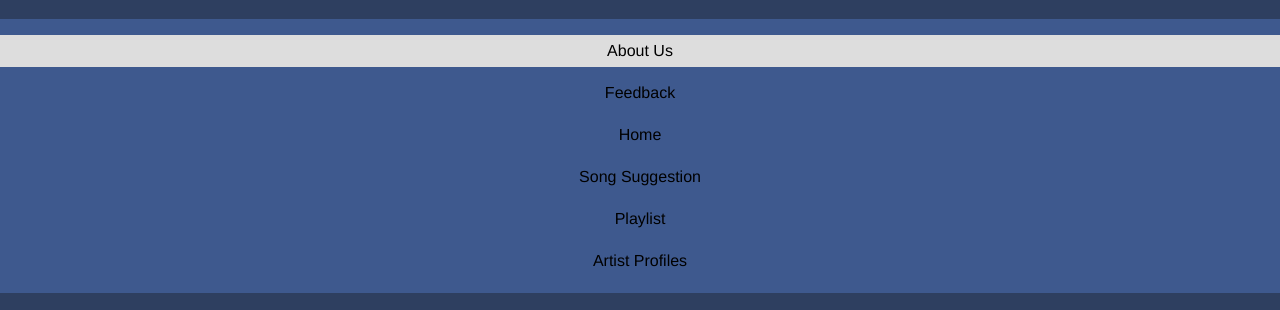
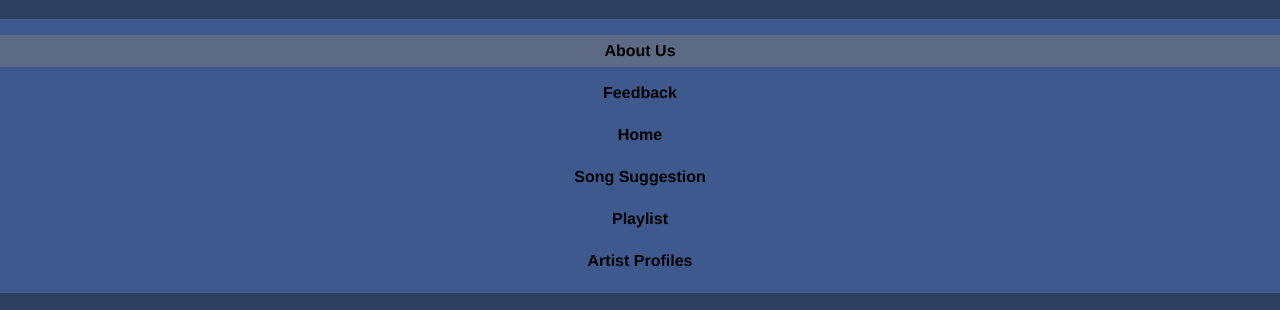
Before and after one commit to betheakc/mymelody, a plain HTML site: page index.html in a window 1280 px wide. In both pictures the pointer is over the link "About Us". Shown: the part 132-442 px from the top of the page. Drawn offline with Linux system fonts and the light colour scheme.

Commit message:
Update mystyle.css

```diff
--- a/mystyle.css
+++ b/mystyle.css
@@ -19,6 +19,7 @@ body{
 }
 
 .navbar li{
+  font-weight: bold;
   margin-bottom: 10px;
 }
 
@@ -31,7 +32,7 @@ body{
 }
 
 .navbar ul li a:hover {
-    background-color: #ddd;
+    background-color: #5C6A85;
     color: black;
 }
 
```
